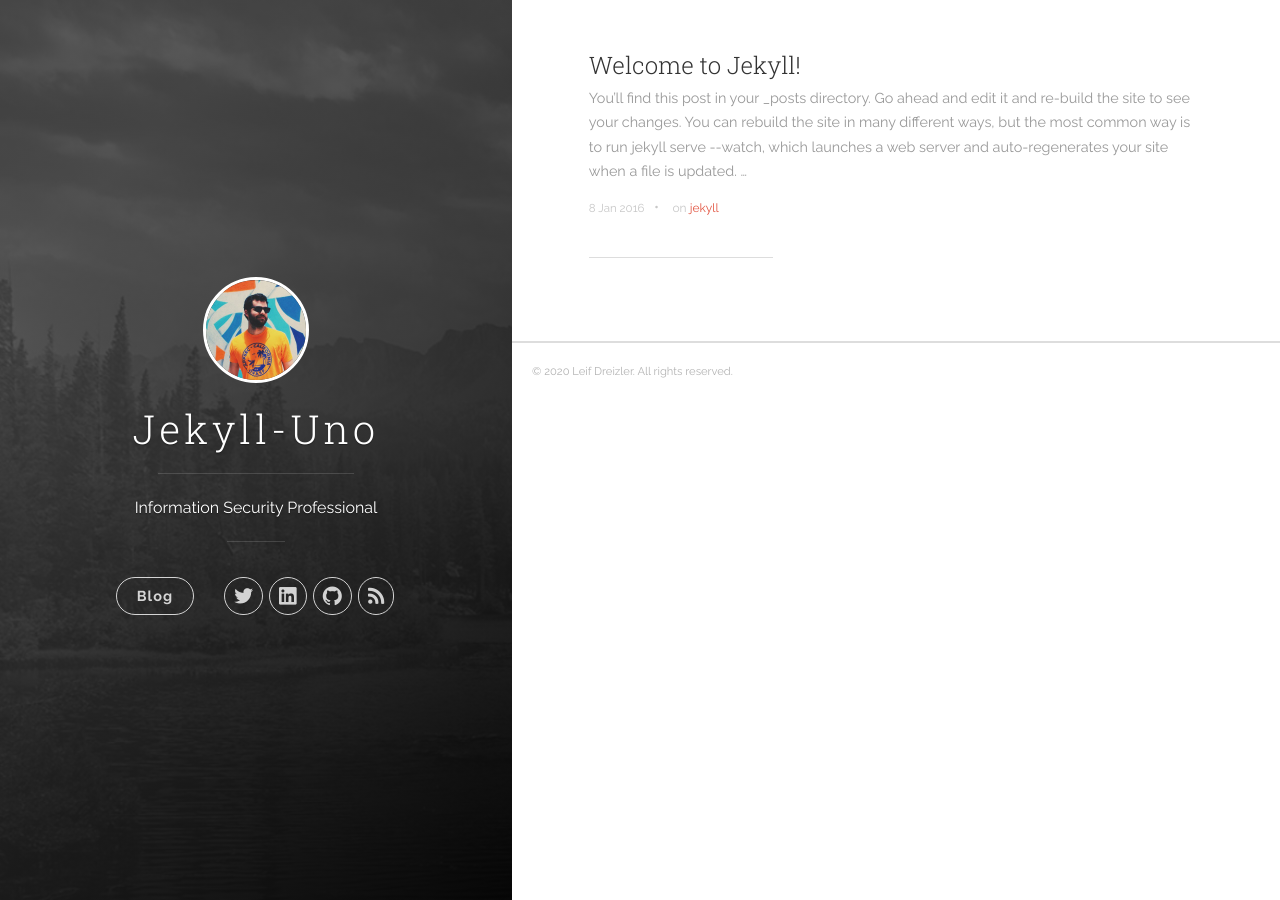
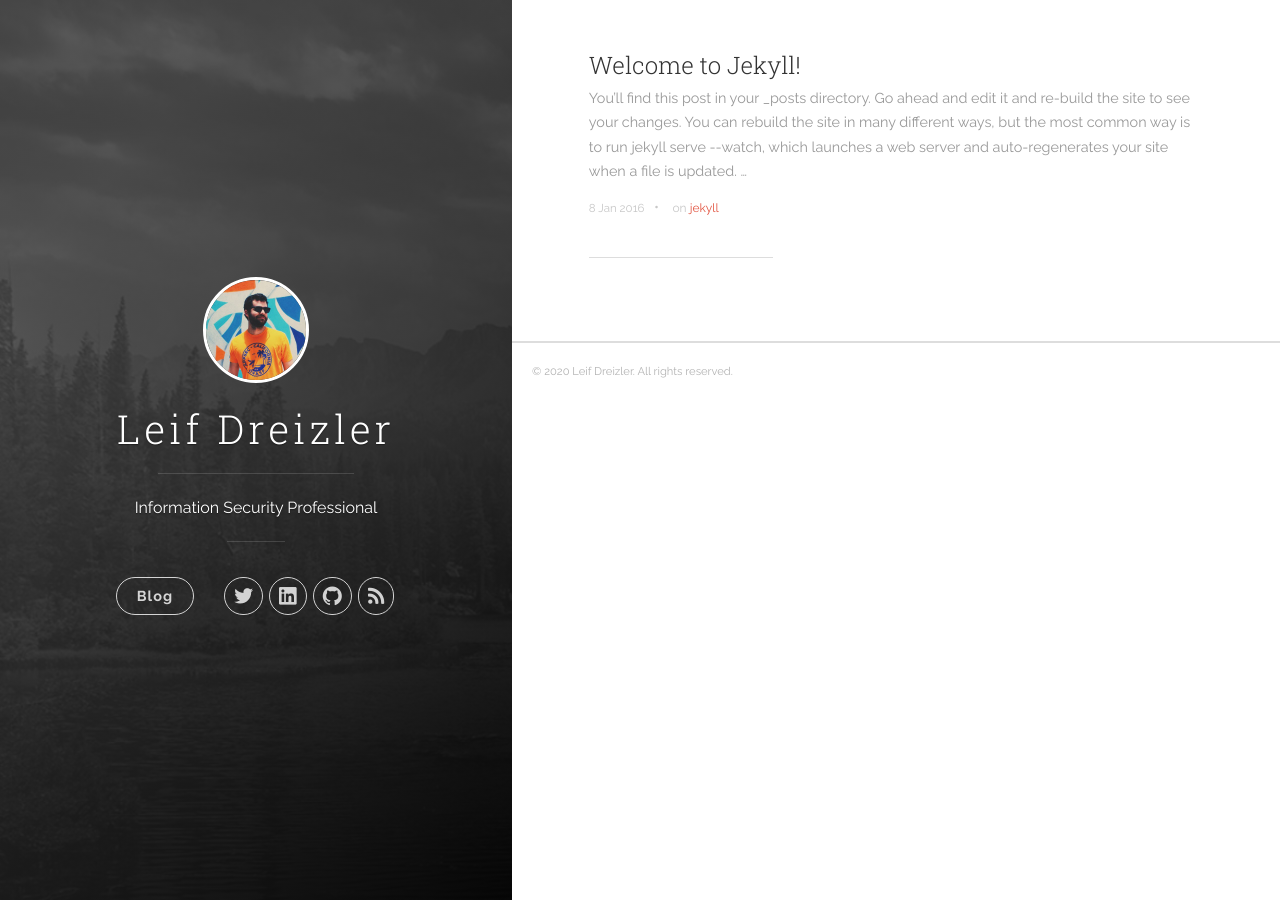
Before and after one commit to leifdreizler/leifdreizler.github.io, a Jekyll site: the page built from index.html, in a window 1280 px wide. Built offline with Jekyll 4.4.1, drawn with Linux system fonts in a browser that asks for light colours; the list of posts is cut into pages by our own code.

Commit message:
fix name

```diff
--- a/_config.yml
+++ b/_config.yml
@@ -1,5 +1,5 @@
 # Site settings
-title: Jekyll-Uno
+title: Leif Dreizler
 description: 'Information Security Professional'
 url: 'https://leifdreizler.github.io'
 baseurl: '/'
```
Also changed, not shown: 7 other files.
